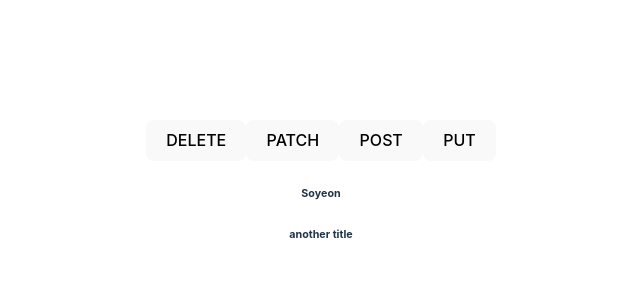
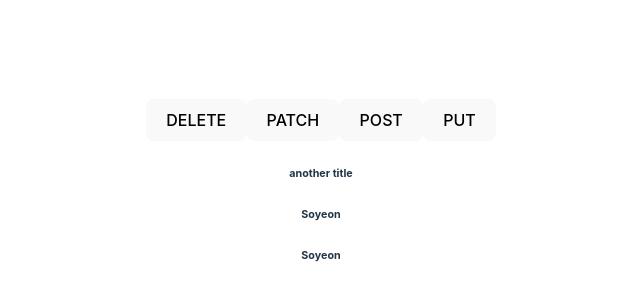
Before and after one commit to BelenPeluffo/swr-template, a React (Vite) app: page / in a window 1280 px wide. Shown: the part 206-506 px from the top of the page, without its empty margins (319-959 px from the left). Built offline with nearby package versions, Linux system fonts and the light colour scheme; data requests are answered from the project's data file.

Commit message:
feat (useDataMutation.ts): corrects hook parameter error.

```diff
--- a/db.json
+++ b/db.json
@@ -1,27 +1,31 @@
 {
   "posts": [
-    {
-      "title": "Soyeon",
-      "body": "Te amooo",
-      "userId": 2,
-      "id": "1"
-    },
     {
       "id": "2",
       "title": "another title",
       "views": 200
+    },
+    {
+      "id": "57cf",
+      "title": "Soyeon",
+      "body": "Te amo"
+    },
+    {
+      "id": "9e10",
+      "title": "Soyeon",
+      "body": "Te amo"
     }
   ],
   "comments": [
     {
       "id": "1",
       "text": "a comment about post 1",
-      "postId": "1"
+      "postId": null
     },
     {
       "id": "2",
       "text": "another comment about post 1",
-      "postId": "1"
+      "postId": null
     }
   ],
   "profile": {
--- a/src/App.tsx
+++ b/src/App.tsx
@@ -1,4 +1,4 @@
-import { useContext, useEffect } from "react";
+import { useContext } from "react";
 import "./App.css";
 import { TextContext, Textstate } from "./test/TextContext";
 import { Resource } from "./test/TextProvider";
@@ -9,7 +9,6 @@ function App() {
     isFetchSlow,
     isLoading,
     error,
-    // handleGet,
     handleDelete,
     handlePatch,
     handlePost,
@@ -20,7 +19,6 @@ function App() {
 
   return (
     <>
-      {/* <button onClick={handleGet}>GET</button> */}
       <button onClick={() => handleDelete(1)}>DELETE</button>
       <button
         onClick={() =>
@@ -36,8 +34,8 @@ function App() {
       <button
         onClick={() =>
           handlePost({
-            title: "string",
-            body: "string",
+            title: "Soyeon",
+            body: "Te amo",
           })
         }
       >
@@ -55,10 +53,11 @@ function App() {
       >
         PUT
       </button>
-      {/* {apiResponse && <h6>{apiResponse}</h6>} */}
       {isLoading ? <h6>Cargando...</h6> : null}
       {isFetchSlow && <h6>Tenemos problemas con la carga.</h6>}
-      {data && data.map((item: Resource) => <h6>{item.title}</h6>)}
+      {data && Array.isArray(data)
+        ? data.map((item: Resource) => <h6>{item.title}</h6>)
+        : null}
       {error && <h6>Error: {error.message}</h6>}
     </>
   );
--- a/src/hooks/useDataMutation.ts
+++ b/src/hooks/useDataMutation.ts
@@ -1,7 +1,7 @@
-import useSWR, { SWRConfiguration } from 'swr';
-import { useState } from 'react';
+import useSWR, { SWRConfiguration } from "swr";
+import { useState } from "react";
 
-export type Mutation = 'DELETE' | 'GET' | 'PATCH' | 'POST' | 'PUT';
+export type Mutation = "DELETE" | "GET" | "PATCH" | "POST" | "PUT";
 
 export interface Mutations {
   GET: (data) => void;
@@ -14,10 +14,13 @@ export interface Mutations {
 export const useDataMutation = (
   url: string,
   mutationMethods: Mutations,
-  mutationOptions?: SWRConfiguration,
+  mutationOptions?: SWRConfiguration
 ) => {
   const [isFetchSlow, setIsFetchSlow] = useState(false);
-  const { isLoading, error, data, mutate } = useSWR(url, mutationMethods.GET, {
+  const { isLoading, error, data, mutate } = useSWR(
+    url,
+    mutationMethods.GET,
+    mutationOptions ?? {
       loadingTimeout: 1500,
       errorRetryCount: 3,
       revalidateOnReconnect: true,
@@ -26,12 +29,13 @@ export const useDataMutation = (
         console.log("Ta lenta la cosa");
         setIsFetchSlow(true);
       },
-  });
+    }
+  );
 
   const handleMutation = async (mutationType: Mutation, newInput?) => {
     console.log(`mutationMethods[${mutationType}]`);
     await mutate(mutationMethods[mutationType](newInput));
-  }
+  };
 
   return {
     isLoading,
@@ -39,6 +43,6 @@ export const useDataMutation = (
     data,
     handleMutation,
     isFetchSlow,
-    mutate
+    mutate,
   };
 };
```
Lines whose indentation alone changed are shown as unchanged.
